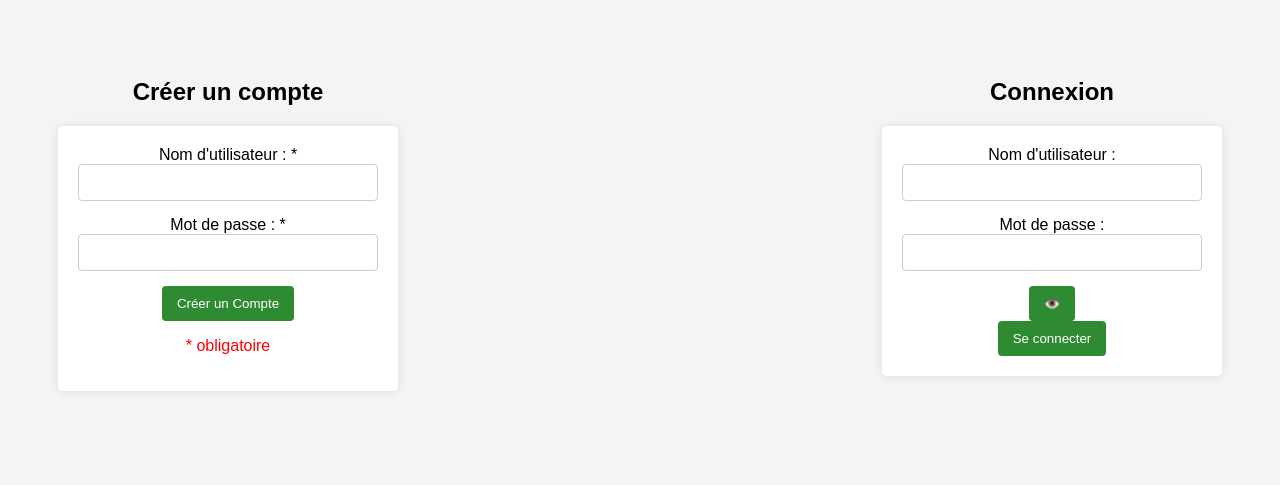
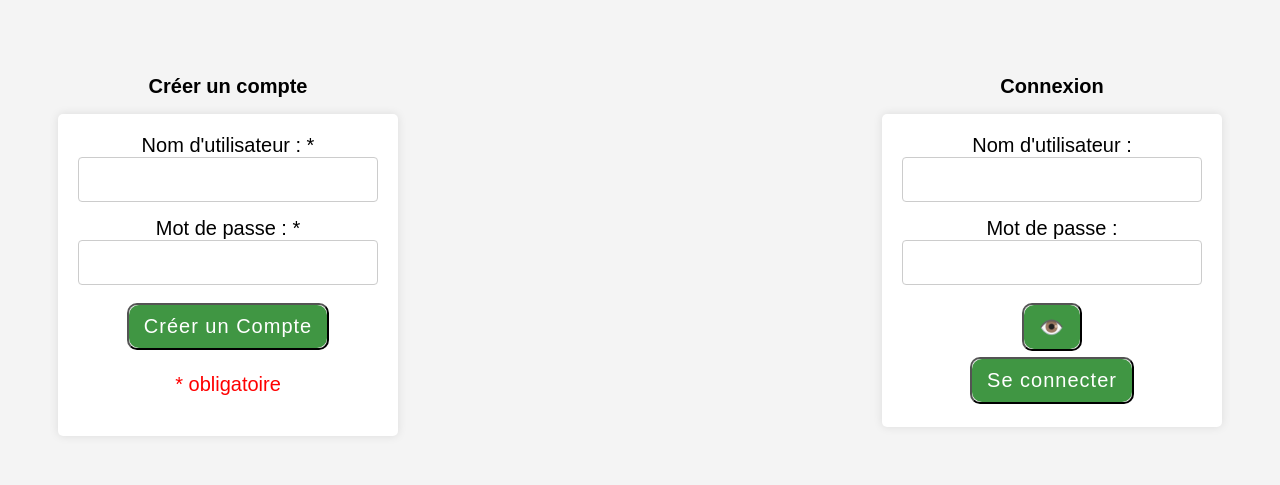
Before and after one commit to quentinmd/rdv-site-medical, a Flask app: page / in a window 1280 px wide. Shown: the top 485 px of the page. Run offline with Flask 3, Linux system fonts and the light colour scheme.

Commit message:
Update styles.css

```diff
--- a/assets/styles.css
+++ b/assets/styles.css
@@ -5,21 +5,6 @@ body {
     font-family: Arial, sans-serif;
     background-color: #f4f4f4;
     text-align: center;
-}
-
-#nav-bar {
-    height: 64px;
-    position: relative;
-    background-color: #107aca;
-    flex-shrink: 0;
-
-}
-
-#nav-bar-2{
-    display: flex;
-    height: 100%;
-    justify-content: space-between;
-    padding: 0 20px;
 }
 
 #logo-medical{
@@ -72,16 +57,84 @@ input {
     box-sizing: border-box;
 }
 
-button {
-    background-color: #2f8b32;
-    color: #fff;
-    padding: 10px 15px;
-    border: none;
-    border-radius: 4px;
-    cursor: pointer;
-}
-
 #red {
     color : red;
     white-space : nowrap;
 }
+
+button {
+    display: inline-block;
+    padding: 0.50rem 0.75rem;
+    margin: 1%;
+    border-radius: 10px;
+    color: #fff;
+
+    font-size: 1rem;
+    letter-spacing: 0.05rem;
+    transition: all 0.3s;
+    position: relative;
+    overflow: hidden;
+    z-index: 1;
+}
+button:after {
+    content: "";
+    position: absolute;
+    bottom: 0;
+    left: 0;
+    width: 100%;
+    height: 100%;
+    background-color: #409643;
+    z-index: -2;
+    border-radius: 10px;
+}
+button:before {
+    content: "";
+    position: absolute;
+    bottom: 0;
+    left: 0;
+    width: 0%;
+    height: 100%;
+    background-color: #0c680f;
+    border-radius: 10px;
+    transition: all 0.3s;
+    z-index: -1;
+}
+button:hover {
+    color: #fff;
+}
+button:hover:before {
+    width: 100%;
+}
+
+  /* optional reset for presentation */
+* {
+    font-family: Arial;
+    text-decoration: none;
+    font-size: 20px;
+}
+
+.container {
+    padding-top: 50px;
+    margin: 0 auto;
+    width: 100%;
+    text-align: center;
+}
+
+h1 {
+    text-transform: uppercase;
+    font-size: 0.8rem;
+    margin-bottom: 2rem;
+    color: #777;
+}
+
+span {
+    display: block;
+    margin-top: 2rem;
+    font-size: 0.7rem;
+    color: #777;
+}
+span a {
+    font-size: 0.7rem;
+    color: #999;
+    text-decoration: underline;
+}
```
